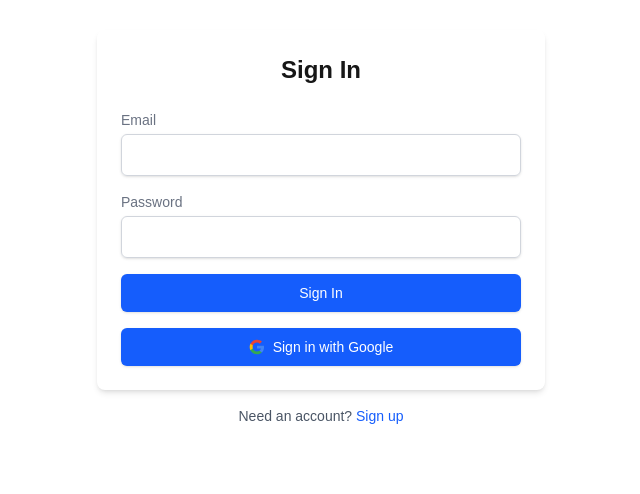
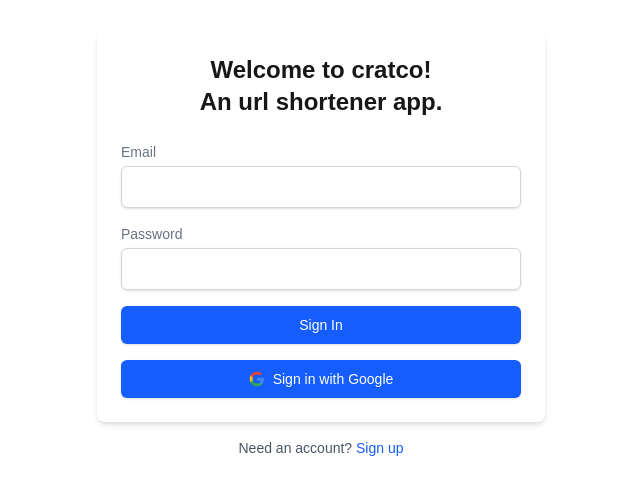
Before and after one commit to jakobpolegek/cratco, a Next.js app in the folder cratco_frontend/: page /login in a window 1280 px wide. Shown: the part 146-640 px from the top of the page, without its empty margins (319-959 px from the left). Built offline with nearby package versions, Linux system fonts and the light colour scheme; no server answers.

Commit message:
FRONTEND: - added welcome text to sign in/sign up pages

```diff
--- a/cratco_frontend/components/AuthForm.tsx
+++ b/cratco_frontend/components/AuthForm.tsx
@@ -84,9 +84,10 @@ export function AuthForm({ mode }: IAuthFormProps) {
   return (
     <div className="max-w-md mx-auto mt-8 p-6 bg-darken rounded-lg shadow-md">
       <h2 className="text-2xl font-bold mb-6 text-center">
-        {mode === 'login' ? 'Sign In' : 'Sign Up'}
+        Welcome to cratco!
+        <br />
+        An url shortener app.
       </h2>
-
       <form onSubmit={handleSubmit} className="space-y-4" noValidate>
         {mode === 'register' && (
           <div>
```
